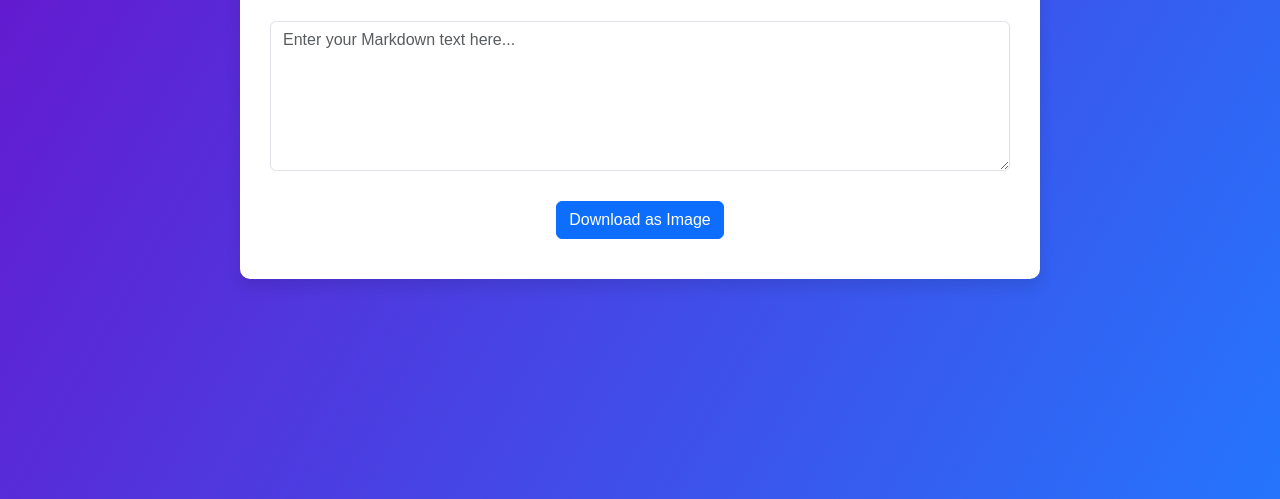
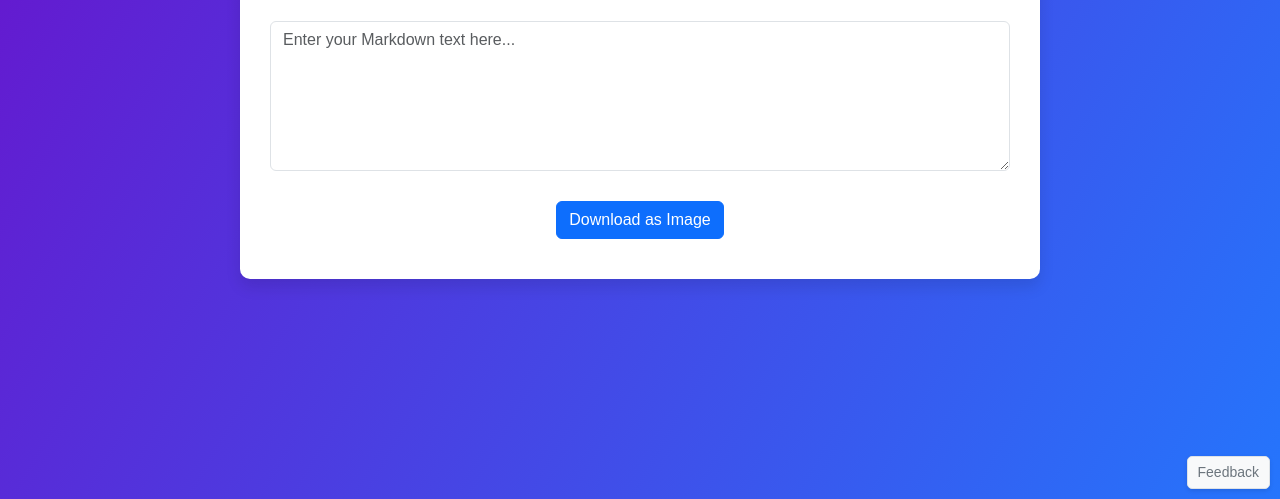
Before and after one commit to markdown2image/markdown2image.github.io, a plain HTML site: page index.html in a window 1280 px wide. Shown: the part 301-800 px from the top of the page. Drawn offline with nearby package versions, Linux system fonts and the light colour scheme.

Commit message:
Update index.html

```diff
--- a/index.html
+++ b/index.html
@@ -25,7 +25,6 @@
             padding: 30px;
             max-width: 800px;
             width: 100%;
-			/* flex */
             display: flex;
             flex-direction: column;
         }
@@ -71,6 +70,30 @@
         button:hover {
             background-color: #0056b3;
         }
+        .footer-buttons {
+            position: fixed;
+            bottom: 10px;
+            right: 10px;
+            display: flex;
+            flex-direction: column;
+            align-items: flex-end;
+            gap: 5px;
+        }
+        .footer-buttons a {
+            color: #6c757d;
+            background: #f8f9fa;
+            border: 1px solid #dee2e6;
+            padding: 5px 10px;
+            border-radius: 5px;
+            text-decoration: none;
+            font-size: 14px;
+            box-shadow: 0 2px 4px rgba(0, 0, 0, 0.1);
+            transition: background-color 0.3s, color 0.3s;
+        }
+        .footer-buttons a:hover {
+            background: #e2e6ea;
+            color: #495057;
+        }
     </style>
 </head>
 <body>
@@ -80,6 +103,11 @@
         <textarea id="markdownInput" placeholder="Enter your Markdown text here..." class="form-control"></textarea>
         <div id="output" class="mt-3"></div>
         <button id="downloadImage" class="btn btn-primary">Download as Image</button>
+    </div>
+
+    <div class="footer-buttons">
+        <a href="mailto:waybaba2ww+github+markdown2image@gmail.com?subject=[github+markdown2image]Feedback">Feedback</a>
+        <!-- <a href="mailto:waybaba2ww+github+markdown2image@gmail.com?subject=[github+markdown2image][Suggestion]">Suggestion</a> -->
     </div>
 
     <script>
@@ -113,11 +141,12 @@
             });
         });
     </script>
+
     <!-- Google tag (gtag.js) -->
     <script async src="https://www.googletagmanager.com/gtag/js?id=G-1EWHHLB0YL"></script>
     <script>
         window.dataLayer = window.dataLayer || [];
-	function gtag(){dataLayer.push(arguments);}
+        function gtag() { dataLayer.push(arguments); }
         gtag('js', new Date());
 
         gtag('config', 'G-1EWHHLB0YL');
```
Lines whose indentation alone changed are shown as unchanged.
